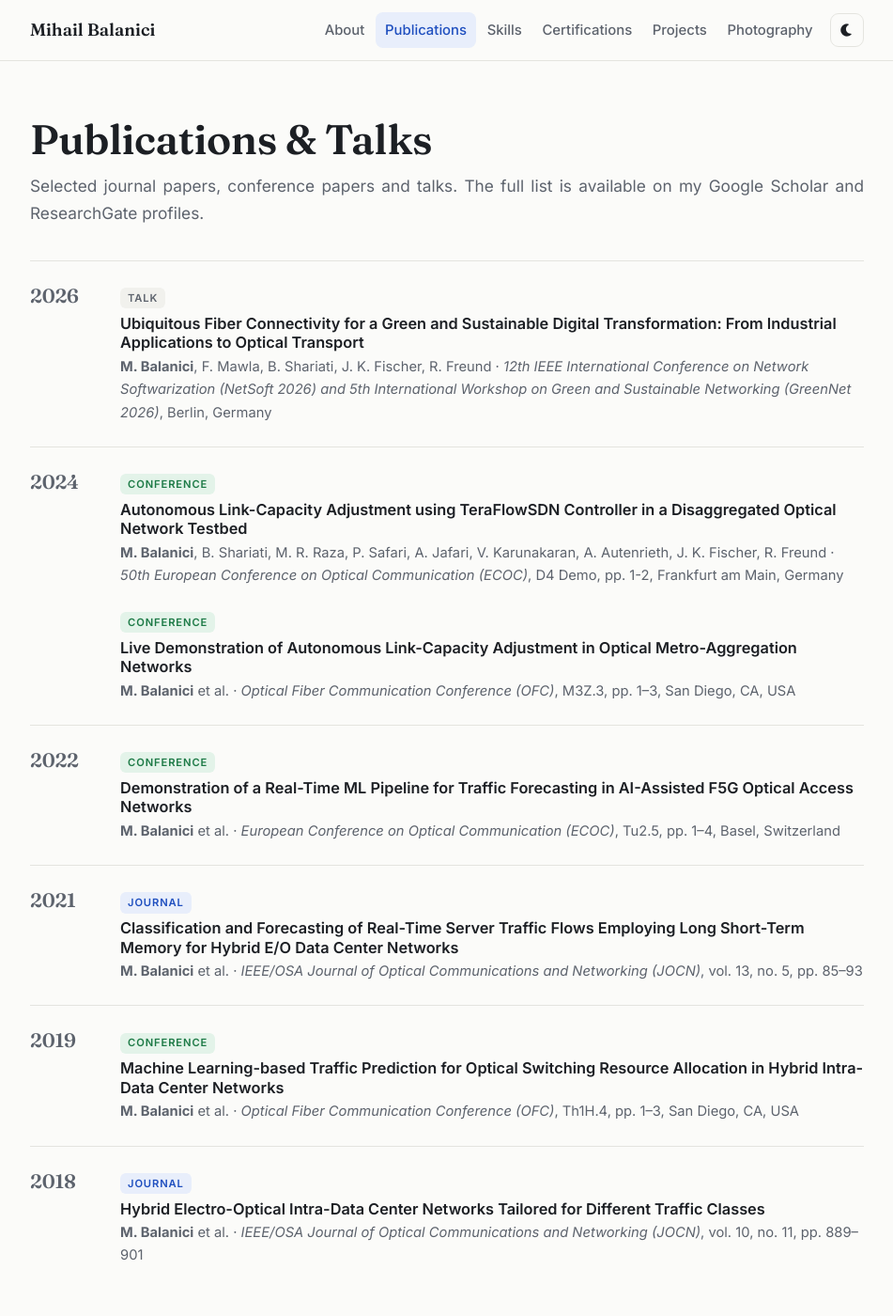
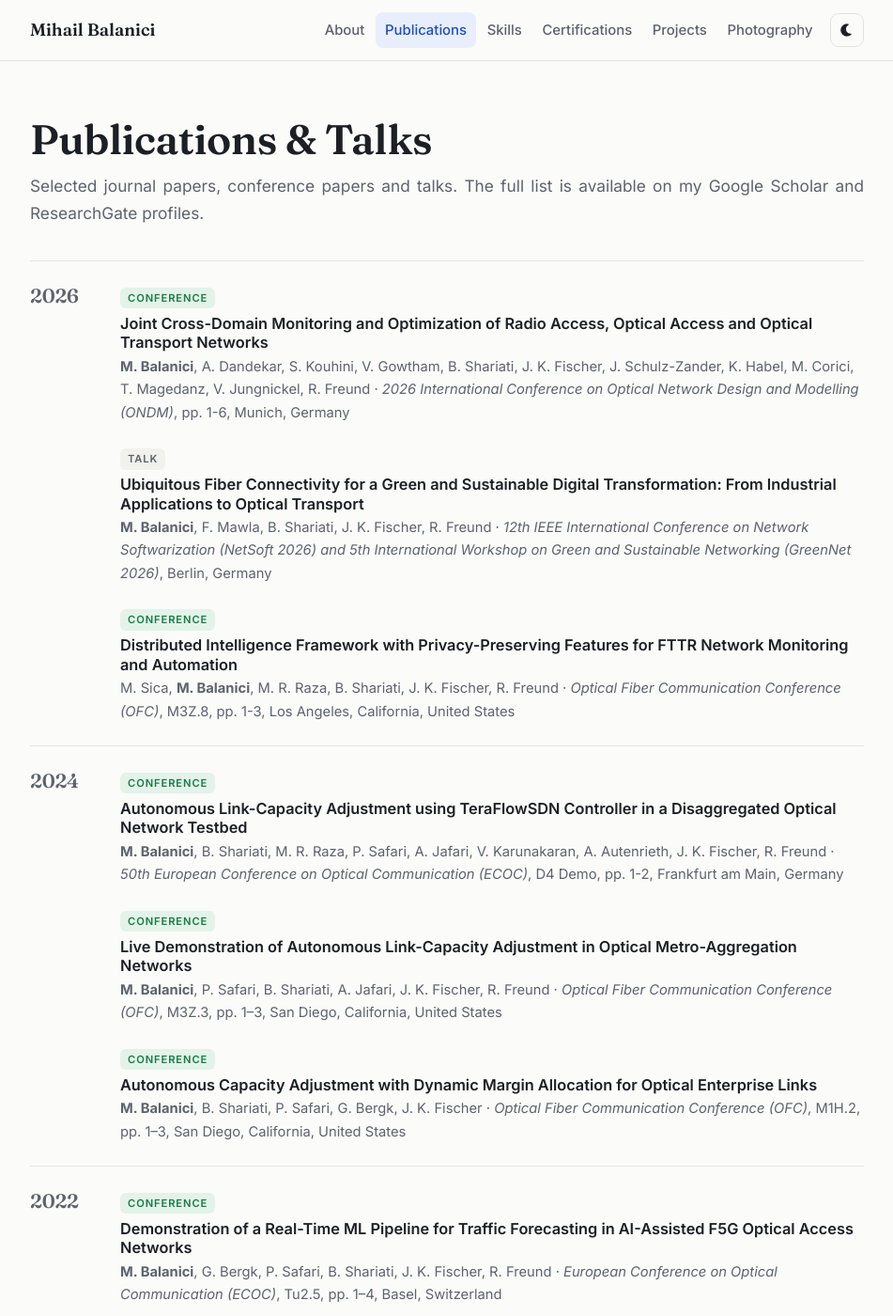
Before and after one commit to mihailbalanici/mihailbalanici.github.io, a Jekyll site: the page built from publications.html, in a window 1280 px wide and 1400 px high. Shown: the whole window at 94% size, without its empty margins (164-1115 px from the left). Built offline with Jekyll 4.4.1, drawn with Linux system fonts in a browser that asks for light colours.

Commit message:
Update publications.yml

```diff
--- a/_data/publications.yml
+++ b/_data/publications.yml
@@ -7,6 +7,16 @@
 # pages:    e.g. "1–3" (leave "" if none)
 # Any field left empty is simply not shown.
 
+- title: Joint Cross-Domain Monitoring and Optimization of Radio Access, Optical Access and Optical Transport Networks
+  authors: M. Balanici, A. Dandekar, S. Kouhini, V. Gowtham, B. Shariati, J. K. Fischer, J. Schulz-Zander, K. Habel, M. Corici, T. Magedanz, V. Jungnickel, R. Freund
+  venue: 2026 International Conference on Optical Network Design and Modelling (ONDM)
+  paper_id: ""
+  pages: "1-6"
+  place: Munich, Germany
+  year: 2026
+  type: conference
+  url: "https://ieeexplore.ieee.org/document/11618808"
+
 - title: "Ubiquitous Fiber Connectivity for a Green and Sustainable Digital Transformation: From Industrial Applications to Optical Transport"
   authors: M. Balanici, F. Mawla, B. Shariati, J. K. Fischer, R. Freund
   venue: 12th IEEE International Conference on Network Softwarization (NetSoft 2026) and 5th International Workshop on Green and Sustainable Networking (GreenNet 2026)
@@ -14,6 +24,16 @@
   year: 2026
   type: talk
   url: "https://netsoft2026.ieee-netsoft.org/workshops"
+
+- title: Distributed Intelligence Framework with Privacy-Preserving Features for FTTR Network Monitoring and Automation
+  authors: M. Sica, M. Balanici, M. R. Raza, B. Shariati, J. K. Fischer, R. Freund
+  venue: Optical Fiber Communication Conference (OFC)
+  paper_id: "M3Z.8"
+  pages: "1-3"
+  place: Los Angeles, California, United States
+  year: 2026
+  type: conference
+  url: "https://ieeexplore.ieee.org/document/11524858"
 
 - title: Autonomous Link-Capacity Adjustment using TeraFlowSDN Controller in a Disaggregated Optical Network Testbed
   authors: M. Balanici, B. Shariati, M. R. Raza, P. Safari, A. Jafari, V. Karunakaran, A. Autenrieth, J. K. Fischer, R. Freund
@@ -26,17 +46,27 @@
   url: "https://ieeexplore.ieee.org/document/10926455"
 
 - title: Live Demonstration of Autonomous Link-Capacity Adjustment in Optical Metro-Aggregation Networks
-  authors: M. Balanici et al.
+  authors: M. Balanici, P. Safari, B. Shariati, A. Jafari, J. K. Fischer, R. Freund
   venue: Optical Fiber Communication Conference (OFC)
   paper_id: "M3Z.3"
   pages: "1–3"
-  place: San Diego, CA, USA
+  place: San Diego, California, United States
   year: 2024
   type: conference
   url: "https://ieeexplore.ieee.org/document/10526615"
 
+- title: Autonomous Capacity Adjustment with Dynamic Margin Allocation for Optical Enterprise Links
+  authors: M. Balanici, B. Shariati, P. Safari, G. Bergk, J. K. Fischer
+  venue: Optical Fiber Communication Conference (OFC)
+  paper_id: "M1H.2"
+  pages: "1–3"
+  place: San Diego, California, United States
+  year: 2024
+  type: conference
+  url: "https://ieeexplore.ieee.org/document/10526708"
+
 - title: Demonstration of a Real-Time ML Pipeline for Traffic Forecasting in AI-Assisted F5G Optical Access Networks
-  authors: M. Balanici et al.
+  authors: M. Balanici, G. Bergk, P. Safari, B. Shariati, J. K. Fischer, R. Freund
   venue: European Conference on Optical Communication (ECOC)
   paper_id: "Tu2.5"
   pages: "1–4"
```
